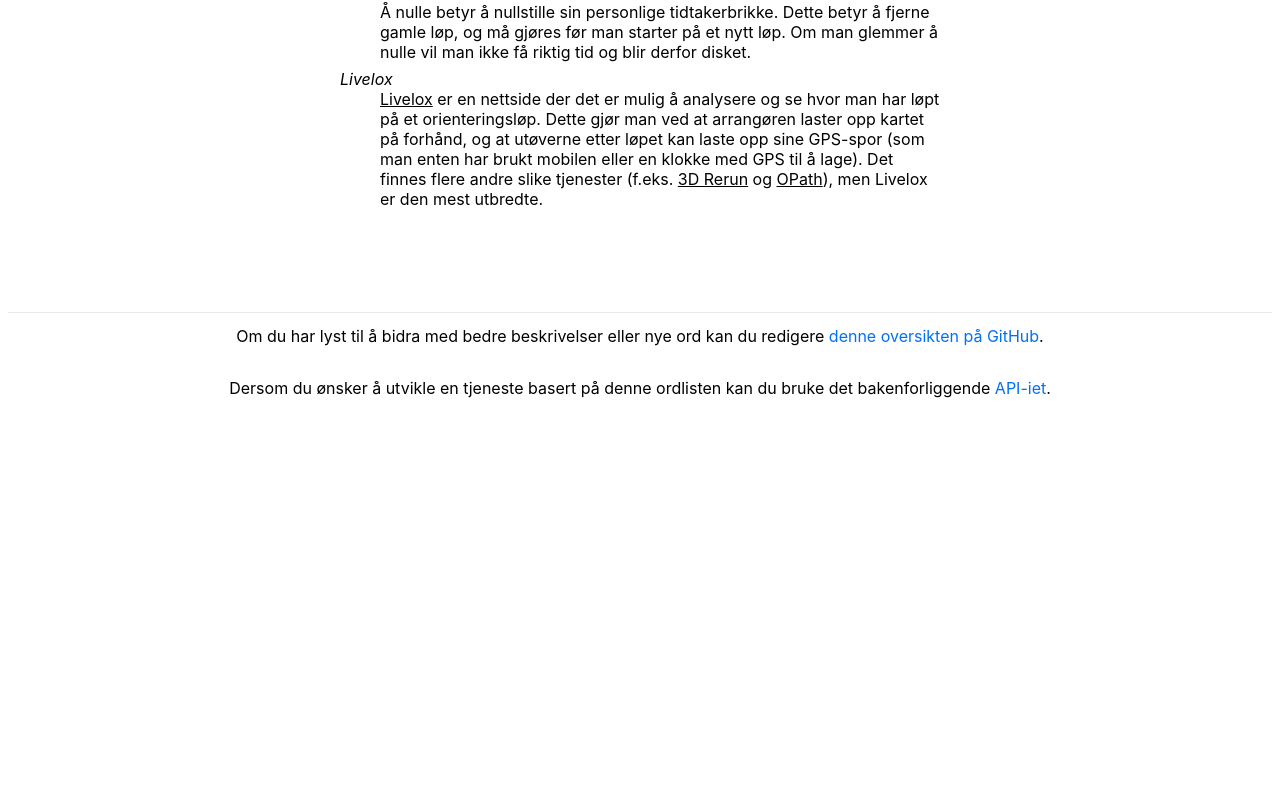
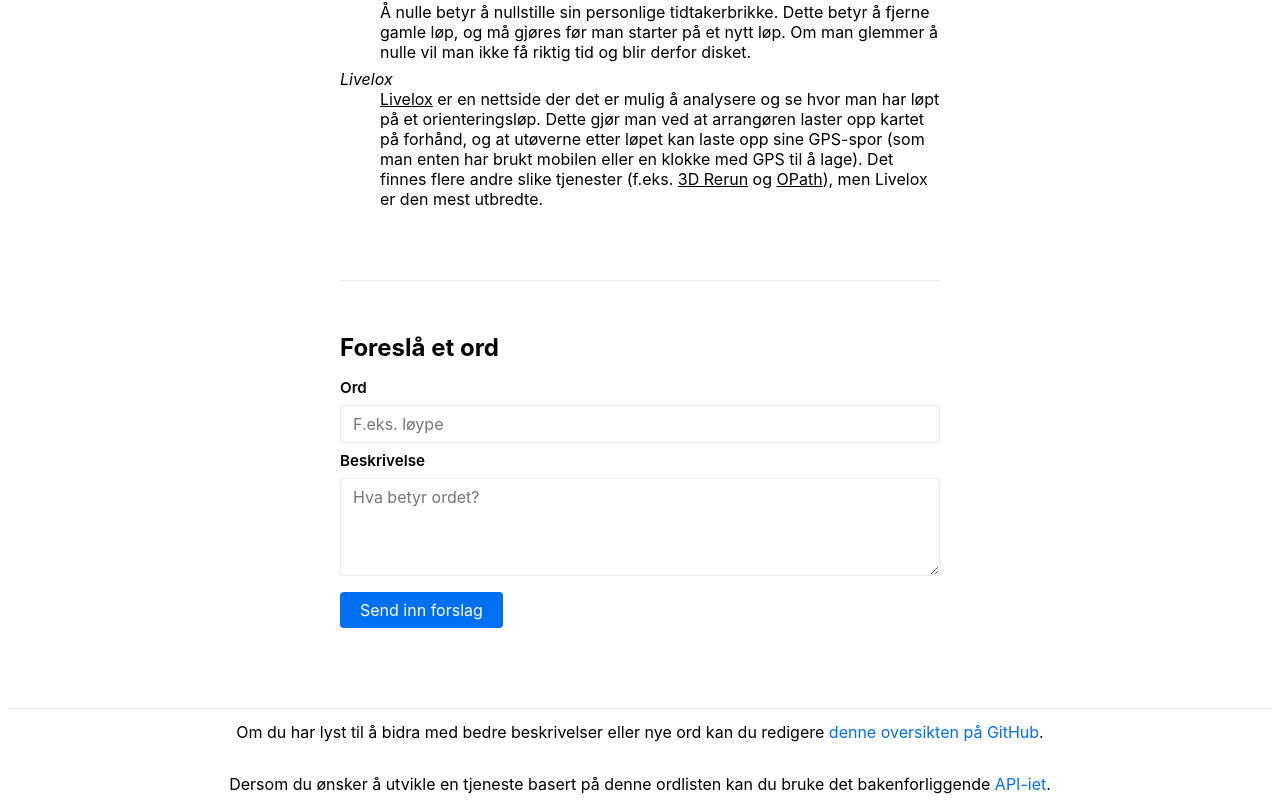
Before and after one commit to mikaello/oordliste, a Next.js app: page / in a window 1280 px wide. Shown: the part 5320-6128 px from the top of the page. Before the commit the page ends 5732 px from the top, so only its background shows below. Built offline with nearby package versions, Linux system fonts and the light colour scheme.

Commit message:
feat: add suggest-a-word form
Adds a form at the bottom of the page where visitors can suggest new
words. Submissions create a GitHub issue via the GitHub API using a
fine-grained PAT stored as GITHUB_TOKEN env variable.

```diff
--- /dev/null
+++ b/app/api/suggest/route.js
@@ -0,0 +1,63 @@
+import { NextResponse } from "next/server";
+
+export async function POST(request) {
+  let body;
+  try {
+    body = await request.json();
+  } catch {
+    return NextResponse.json({ error: "Invalid request body" }, { status: 400 });
+  }
+
+  const { name, description } = body ?? {};
+
+  if (!name || typeof name !== "string" || name.trim().length === 0) {
+    return NextResponse.json({ error: "Name is required" }, { status: 400 });
+  }
+  if (
+    !description ||
+    typeof description !== "string" ||
+    description.trim().length === 0
+  ) {
+    return NextResponse.json(
+      { error: "Description is required" },
+      { status: 400 }
+    );
+  }
+
+  const token = process.env.GITHUB_TOKEN;
+  if (!token) {
+    return NextResponse.json(
+      { error: "Server is not configured for suggestions" },
+      { status: 503 }
+    );
+  }
+
+  const issueBody = `**Ord:** ${name.trim()}\n\n**Beskrivelse:**\n${description.trim()}`;
+
+  const res = await fetch(
+    "https://api.github.com/repos/mikaello/oordliste/issues",
+    {
+      method: "POST",
+      headers: {
+        Authorization: `Bearer ${token}`,
+        Accept: "application/vnd.github+json",
+        "Content-Type": "application/json",
+        "X-GitHub-Api-Version": "2022-11-28",
+      },
+      body: JSON.stringify({
+        title: `Word suggestion: ${name.trim()}`,
+        body: issueBody,
+        labels: ["word suggestion"],
+      }),
+    }
+  );
+
+  if (!res.ok) {
+    return NextResponse.json(
+      { error: "Failed to submit suggestion" },
+      { status: 502 }
+    );
+  }
+
+  return NextResponse.json({ ok: true });
+}
--- /dev/null
+++ b/app/components/SuggestForm.jsx
@@ -0,0 +1,91 @@
+"use client";
+
+import { useState } from "react";
+import styles from "./SuggestForm.module.css";
+
+export default function SuggestForm() {
+  const [name, setName] = useState("");
+  const [description, setDescription] = useState("");
+  const [status, setStatus] = useState("idle"); // idle | loading | success | error
+  const [errorMsg, setErrorMsg] = useState("");
+
+  async function handleSubmit(e) {
+    e.preventDefault();
+    setStatus("loading");
+    setErrorMsg("");
+
+    try {
+      const res = await fetch("/api/suggest", {
+        method: "POST",
+        headers: { "Content-Type": "application/json" },
+        body: JSON.stringify({ name, description }),
+      });
+
+      if (res.ok) {
+        setStatus("success");
+        setName("");
+        setDescription("");
+      } else {
+        const data = await res.json().catch(() => ({}));
+        setErrorMsg(data.error ?? "Noe gikk galt, prøv igjen.");
+        setStatus("error");
+      }
+    } catch {
+      setErrorMsg("Noe gikk galt, prøv igjen.");
+      setStatus("error");
+    }
+  }
+
+  return (
+    <section className={styles.section}>
+      <h2 className={styles.heading}>Foreslå et ord</h2>
+      {status === "success" ? (
+        <p className={styles.success}>
+          Takk! Forslaget ditt er sendt inn og vil bli vurdert.
+        </p>
+      ) : (
+        <form onSubmit={handleSubmit} className={styles.form}>
+          <label className={styles.label} htmlFor="suggest-name">
+            Ord
+          </label>
+          <input
+            id="suggest-name"
+            className={styles.input}
+            type="text"
+            value={name}
+            onChange={(e) => setName(e.target.value)}
+            required
+            disabled={status === "loading"}
+            placeholder="F.eks. løype"
+          />
+
+          <label className={styles.label} htmlFor="suggest-description">
+            Beskrivelse
+          </label>
+          <textarea
+            id="suggest-description"
+            className={styles.textarea}
+            value={description}
+            onChange={(e) => setDescription(e.target.value)}
+            required
+            disabled={status === "loading"}
+            rows={4}
+            placeholder="Hva betyr ordet?"
+          />
+
+          {status === "error" && (
+            <p className={styles.error}>{errorMsg}</p>
+          )}
+
+          <button
+            type="submit"
+            className={styles.button}
+            disabled={status === "loading"}
+          >
+            {status === "loading" ? "Sender…" : "Send inn forslag"}
+          </button>
+        </form>
+      )}
+    </section>
+  );
+}
--- /dev/null
+++ b/app/components/SuggestForm.module.css
@@ -0,0 +1,71 @@
+.section {
+  width: 100%;
+  margin-top: 3rem;
+  padding-top: 2rem;
+  border-top: 1px solid var(--border);
+}
+
+.heading {
+  font-size: 1.5rem;
+  margin-bottom: 1rem;
+}
+
+.form {
+  display: flex;
+  flex-direction: column;
+  gap: 0.5rem;
+}
+
+.label {
+  font-weight: 600;
+  font-size: 0.95rem;
+}
+
+.input,
+.textarea {
+  width: 100%;
+  padding: 0.5rem 0.75rem;
+  font-size: 1rem;
+  font-family: inherit;
+  background-color: var(--bg);
+  color: var(--text);
+  border: 1px solid var(--border);
+  border-radius: 4px;
+}
+
+.input:focus,
+.textarea:focus {
+  outline: 2px solid var(--link);
+  outline-offset: 1px;
+}
+
+.textarea {
+  resize: vertical;
+}
+
+.button {
+  align-self: flex-start;
+  margin-top: 0.5rem;
+  padding: 0.5rem 1.25rem;
+  font-size: 1rem;
+  font-family: inherit;
+  background-color: var(--link);
+  color: #fff;
+  border: none;
+  border-radius: 4px;
+  cursor: pointer;
+}
+
+.button:disabled {
+  opacity: 0.6;
+  cursor: not-allowed;
+}
+
+.success {
+  color: #2e7d32;
+}
+
+.error {
+  color: #c62828;
+  font-size: 0.9rem;
+}
--- a/app/page.jsx
+++ b/app/page.jsx
@@ -1,5 +1,6 @@
 import styles from "../styles/Home.module.css";
 import dictionary from "../resources/orienteering_dictionary.json";
+import SuggestForm from "./components/SuggestForm";
 
 export default function Page() {
   return (
@@ -31,6 +32,8 @@ export default function Page() {
             </>
           ))}
         </dl>
+
+        <SuggestForm />
       </main>
 
       <footer className={styles.footer}>
```
